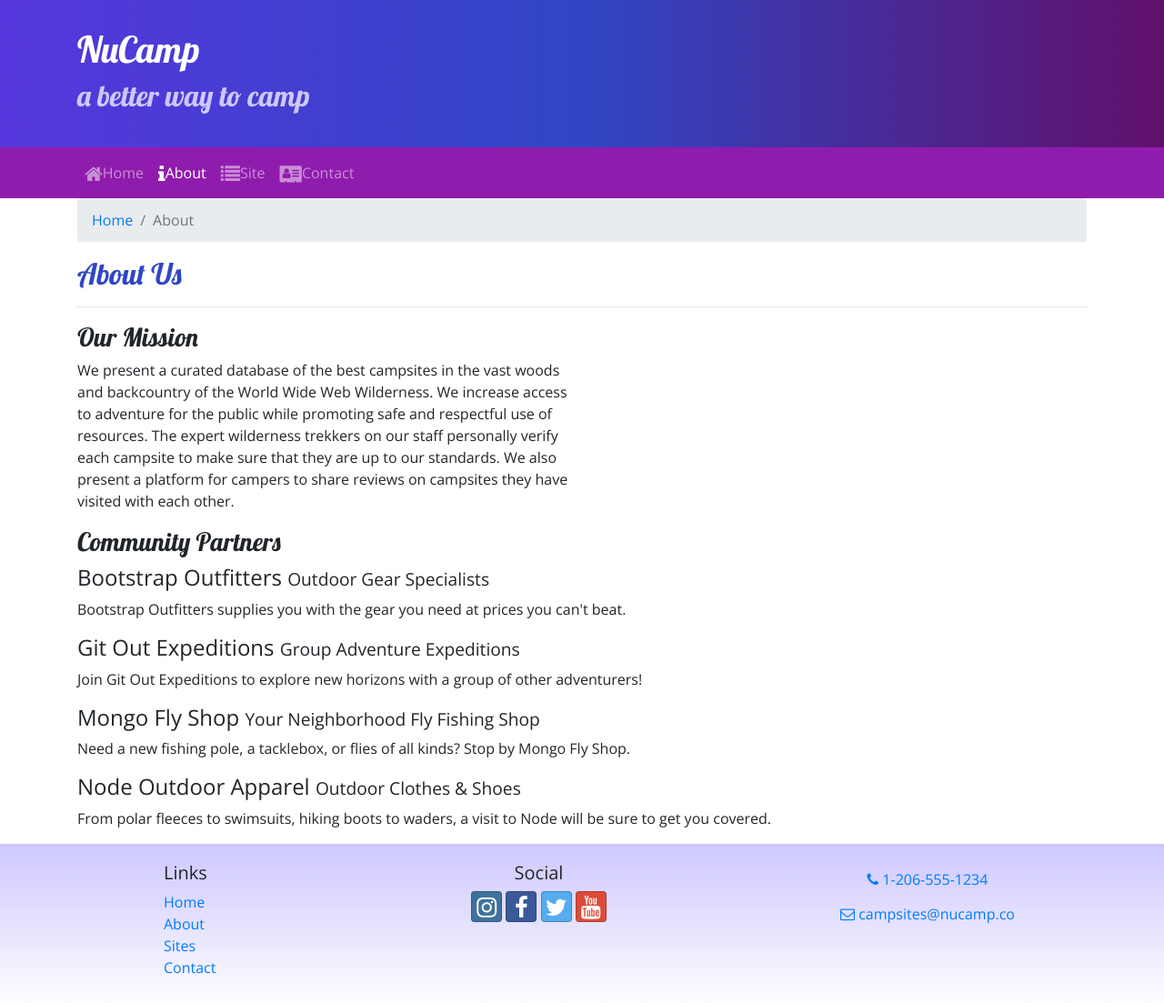
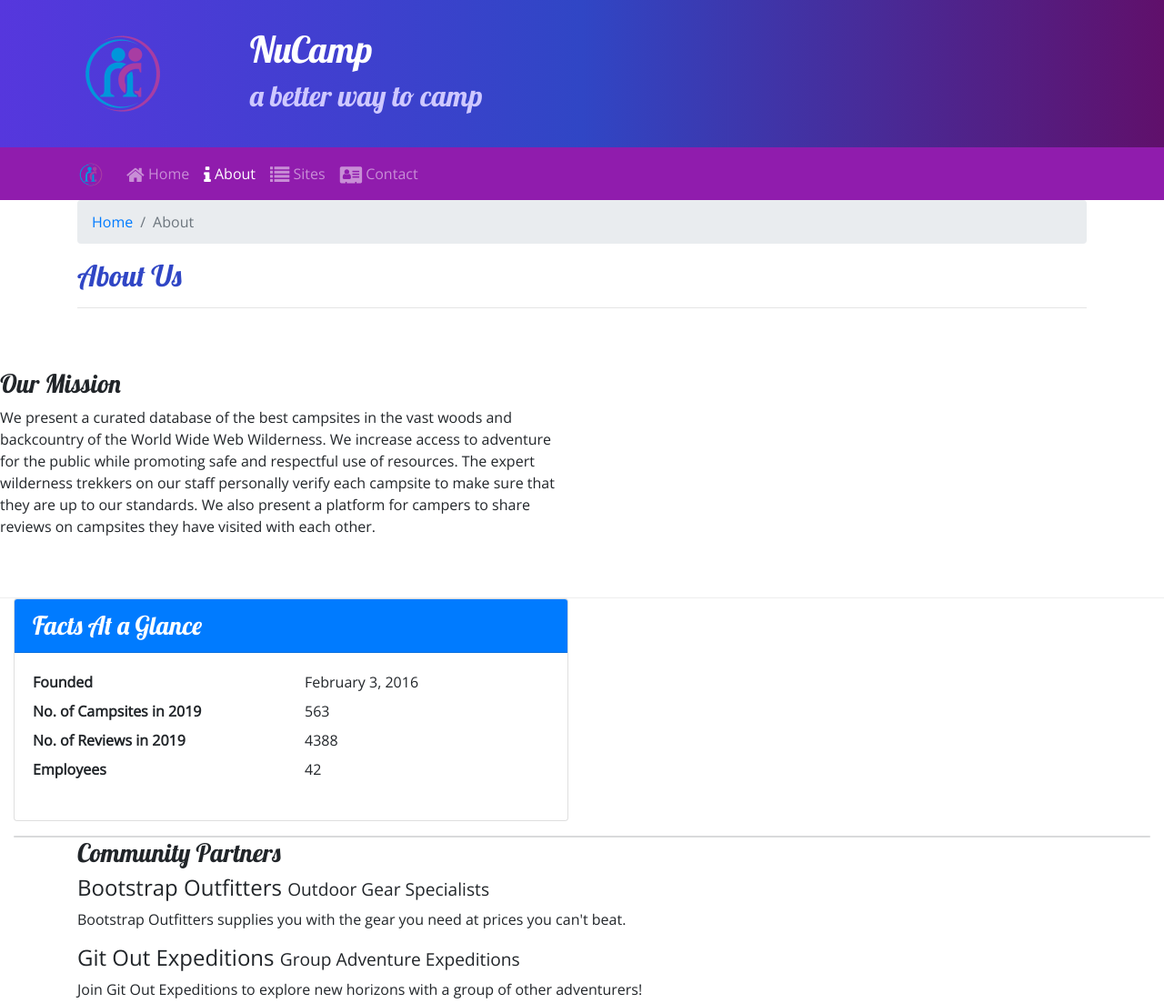
Before and after one commit to Chukwu12/nucampsite, a website: page aboutus.html in a window 1280 px wide. Shown: the top 1103 px of the page at 91% size. Drawn offline with nearby package versions, Linux system fonts and the light colour scheme.

Commit message:
Images and Media

```diff
--- a/aboutus.html
+++ b/aboutus.html
@@ -15,9 +15,6 @@
      <link rel="stylesheet" href="https://fonts.googleapis.com/css?family=Lobster|Open+Sans" />
      <link rel="stylesheet" href="css/styles.css" />
     <title>NuCamp: A Better Way To Camp</title>
-
-
-
 </head>
 
 <body>
@@ -25,6 +22,9 @@
     <header class="jumbotron jumbotron-fluid">
         <div class="container">
             <div class="row">
+                <div class="col-4 col-sm-3 col-md-2 align-self-center">
+                    <a href="index.html"><img src="img/logo.png" class="img-fluid" /></a>
+                    </div>
                     <div class="col">
                        <h1>NuCamp</h1>
                        <h2>a better way to camp</h2>
@@ -35,22 +35,22 @@
 
      <nav class="navbar navbar-expand-sm navbar-dark sticky-top">
         <div class="container">
-             <button class="navbar-toggler ml-auto" type="button" data-toggle="collapse" data-target="#nucampNavbar">
+             <a class="navbar-brand" href="index.html"><img src="img/logo.png" height="30" width="30" /></a>
+<button class="navbar-toggler" type="button" data-toggle="collapse" data-target="#nucampNavbar">
  <span class="navbar-toggler-icon"></span>
 </button>
  <div class="collapse navbar-collapse" id="nucampNavbar">
-                <ul class="navbar-nav"></ul>
      <ul class="navbar-nav">
-                    <li class="nav-item"><a class="nav-link" href="index.html"><i class="fa fa-home fa-lg"></i>Home</a></li>
-                    <li class="nav-item active" ><a class="nav-link" href="#"><i class="fa fa-info fa-lg"></i>About</a></li>
-                    <li class="nav-item"><a class="nav-link" href="#"><i class="fa fa-list fa-lg"></i>Site</a></li>
-                    <li class="nav-item"><a class="nav-link" href="contactus.html"><i class="fa fa-address-card fa-lg"></i>Contact</a></li>
+         <li class="nav-item"><a class="nav-link" href="index.html"><i class="fa fa-home fa-lg"></i> Home</a></li>
+         <li class="nav-item active"><a class="nav-link" href="#"><i class="fa fa-info fa-lg"></i> About</a></li>
+         <li class="nav-item"><a class="nav-link" href="#"><i class="fa fa-list fa-lg"></i> Sites</a></li>
+         <li class="nav-item"><a class="nav-link" href="contactus.html"><i class="fa fa-address-card fa-lg"></i> Contact</a></li>
      </ul>
  </div>
 </div>
 </nav>
 
-    <div>
+
 
             <div class="container">
                 <div class="row">
@@ -65,16 +65,35 @@
                 </div>
             </div>
 
-        <div>
-            <div class="container">
-                <div class="row">
+        <div class="row row-content">
                     <div class="col-sm-6">
                 <h3>Our Mission</h3>
                 <p>We present a curated database of the best campsites in the vast woods and backcountry of the World Wide Web Wilderness. We increase access to adventure for the public while promoting safe and respectful use of resources. The expert wilderness trekkers on our staff personally verify each campsite to make sure that they are up to our standards. We also present a platform for campers to share reviews on campsites they have visited with each other.</p>
             </div>
         </div>
+        <div class="col-sm-6">
+            <div class="card">
+                <h3 class="card-header bg-primary text-white">Facts At a Glance</h3>
+                <div class="card-body">
+                    <dl class="row">
+                        <dt class="col-6">Founded</dt>
+                            <dd class="col-6">February 3, 2016</dd>
+                            <dt class="col-6">No. of Campsites in 2019</dt>
+                            <dd class="col-6">563</dd>
+                            <dt class="col-6">No. of Reviews in 2019</dt>
+                            <dd class="col-6">4388</dd>
+                            <dt class="col-6">Employees</dt>
+                            <dd class="col-6">42</dd>
+                    </dl>
                 </div>
             </div>
+        </div>
+        <div class="col">
+            <div class="card bg-light mt-3">
+
+            </div>
+        </div>
+
 
         <div>
             <div class="container">
```
Also changed, not shown: contactus.html (+4 -1 lines), index.html (+25 -9 lines), img/bootstrap-thumb.png (added), img/breadcrumb-trail-thumb.jpg (added), img/breadcrumb-trail.jpg (added), img/chrome-river-thumb.jpg (added), img/chrome-river.jpg (added), img/logo.png (added), img/react-lake-thumb.jpg (added), img/react-lake.jpg (added), 1 other file. Lines whose indentation alone changed are shown as unchanged.
